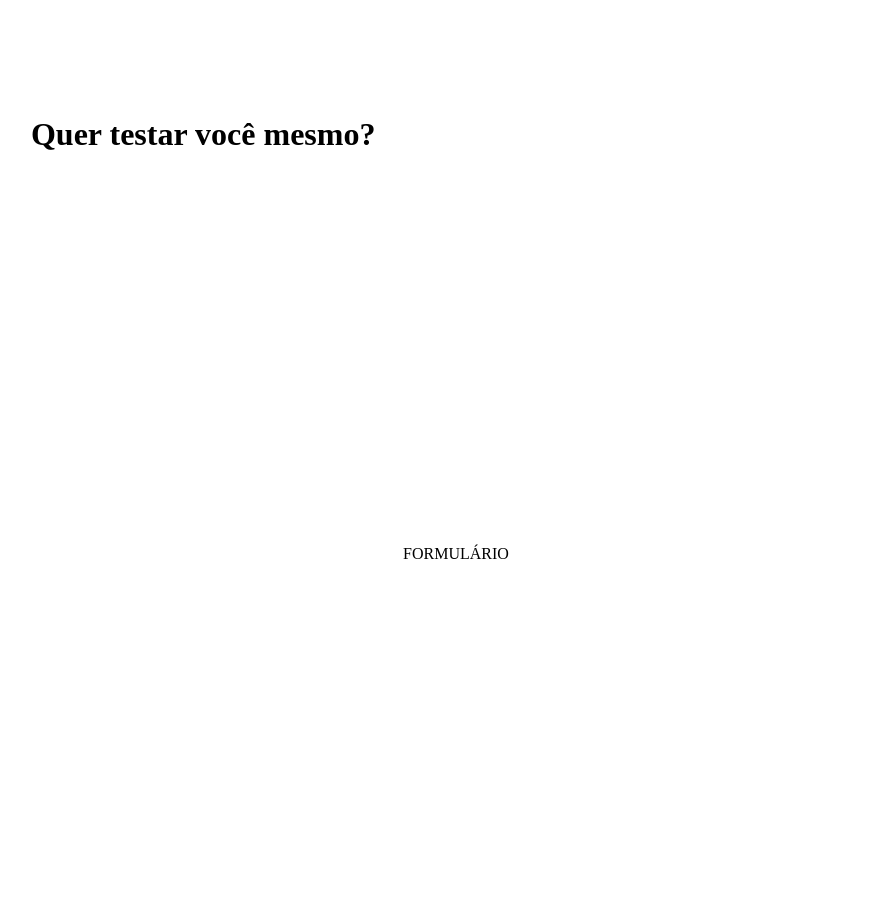
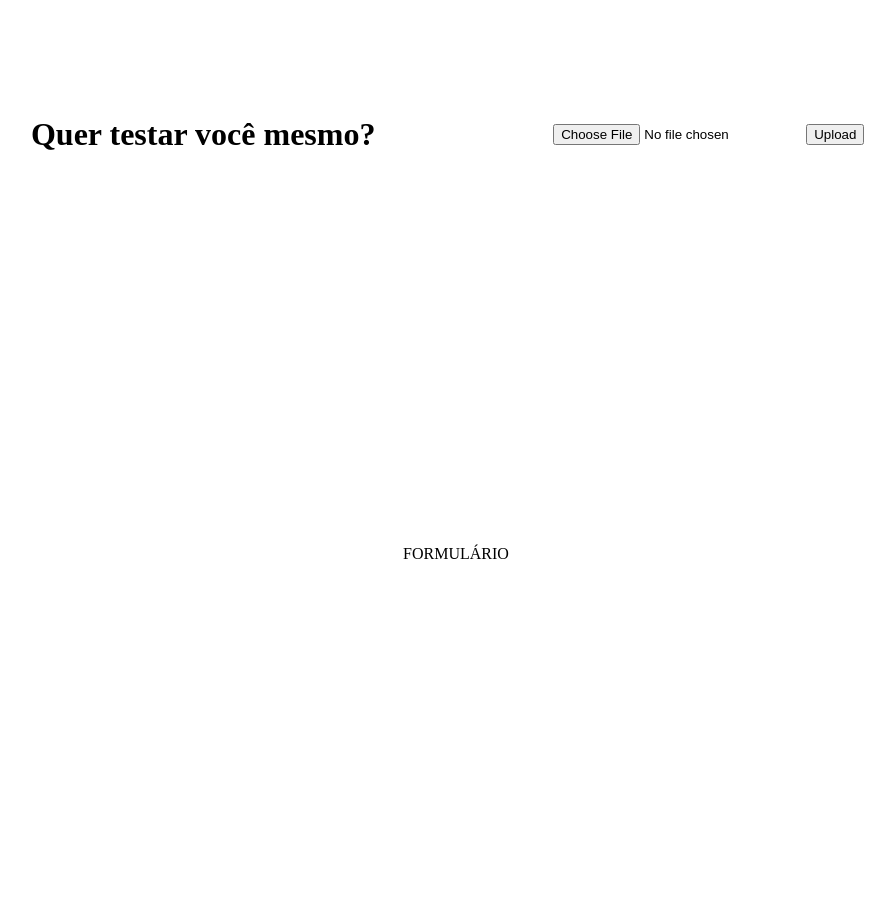
Before and after one commit to rabdiego/processo_seletivo_ceos_pt2, a Next.js app in the folder overfitting/: page / in a window 1280 px wide. Shown: the part 1140-2055 px from the top of the page, without its empty margins (184-1079 px from the left). Built offline with nearby package versions, Linux system fonts and the light colour scheme.

Commit message:
Image upload done

```diff
--- a/overfitting/src/components/TryYourself.tsx
+++ b/overfitting/src/components/TryYourself.tsx
@@ -1,7 +1,31 @@
+'use client'
+
 import styles from '../styles/TryYourself.module.css'
-import POST from './UploadImage.tsx'
+
+import React, { useState } from 'react'
 
 export default function TryYourself() {
+    const [file, setFile] = useState<File>();
+
+    const onSubmit = async (e: React.FormEvent<HTMLFormElement>) => {
+        e.preventDefault()
+        if (!file) return
+
+        try {
+            const data = new FormData()
+            data.set('file', file)
+
+            const rest = await fetch('/api/upload', {
+                method: 'POST',
+                body : data
+            })
+
+            if (!rest.ok) throw new Error(await rest.text())
+        } catch (e: any) {
+            console.error(e)
+        }
+    }
+
     return(
         <div className={styles.centralizedDiv}>
             <div className={styles.gridContainer}>
@@ -13,7 +37,18 @@
 
                 <div className={styles.rightColumn}>
                     <div className={styles.centralizedDiv}>
+                        <form onSubmit={onSubmit}>
+                            <input
+                            type='file'
+                            name='file'
+                            onChange={(e) => setFile(e.target.files?.[0])}
+                            />
 
+                            <input
+                            type='submit'
+                            value='Upload'
+                            />
+                        </form>
                     </div>
                 </div>
 
```
Also changed, not shown: overfitting/src/app/api/upload/route.ts (added, +21 -0 lines), overfitting/src/components/UploadImage.tsx (deleted, +0 -26 lines).
